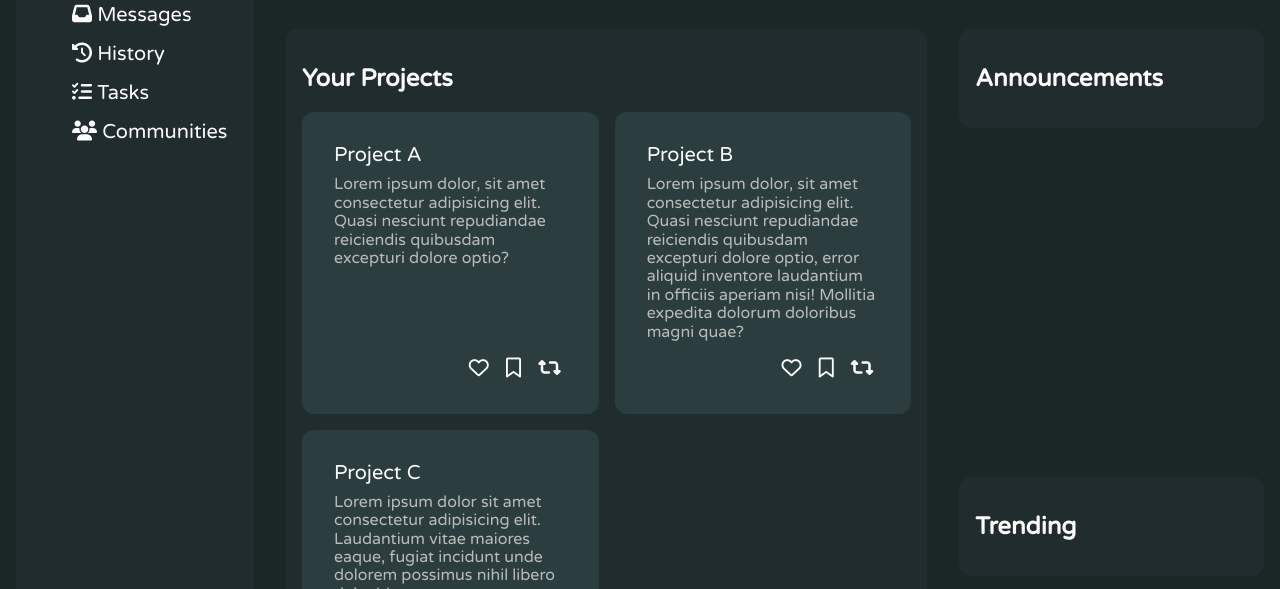
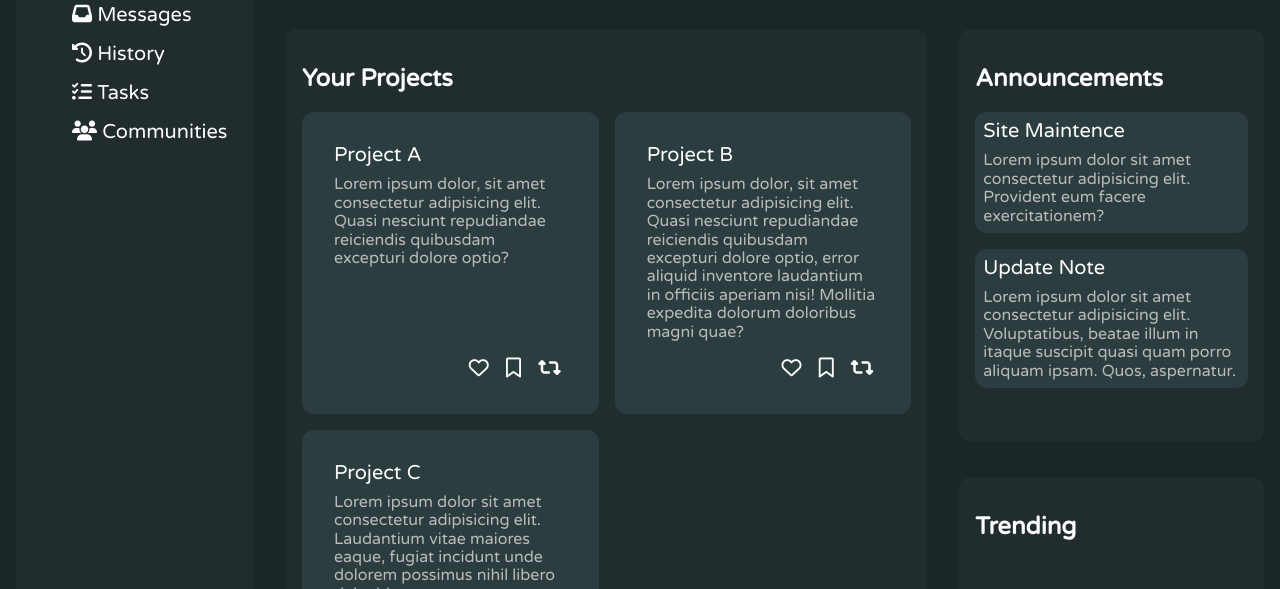
Before and after one commit to HuiHarrison/Odin-Admin-Dashboard, a plain HTML site: page index.html in a window 1280 px wide. Shown: the part 211-800 px from the top of the page. Drawn offline with Linux system fonts and the light colour scheme.

Commit message:
Add Announcements

```diff
--- a/index.html
+++ b/index.html
@@ -108,6 +108,18 @@
         <div class="announcements">
             <div class="container">
                 <h2>Announcements</h2>
+                <div class="announcement-container">
+                    <div class="announcement">
+                        <div class="announcement-title cursor-pointer">Site Maintence</div>
+                        <div class="announcement-description">Lorem ipsum dolor sit amet consectetur adipisicing elit. Provident eum facere exercitationem?</div>
+                    </div>
+
+
+                    <div class="announcement">
+                        <div class="announcement-title cursor-pointer">Update Note</div>
+                        <div class="announcement-description">Lorem ipsum dolor sit amet consectetur adipisicing elit. Voluptatibus, beatae illum in itaque suscipit quasi quam porro aliquam ipsam. Quos, aspernatur.</div>
+                    </div>
+                </div>
             </div>
         </div>
 
--- a/style.css
+++ b/style.css
@@ -153,7 +153,6 @@ nav {
 .projects {
     grid-column: span 2;
     grid-row: span 4;
-    /* height: 100%; */
 }
 
 .projects > .container {
@@ -164,8 +163,16 @@ nav {
     grid-row: span 2;
 }
 
+.announcements > .container {
+    height: 85%;
+}
+
 .trending {
     grid-row: span 2;
+}
+
+.trending > .container {
+    height: 88%;
 }
 
 .card {
@@ -177,7 +184,8 @@ nav {
     padding: 2rem;
 }
 
-.project-title {
+.project-title,
+.announcement-title {
     margin-bottom: 0.5rem;
 }
 
@@ -207,3 +215,20 @@ nav {
     grid-template-columns: repeat(auto-fit, minmax(20vw, 1fr));
     gap: 1rem;
 }
+
+.announcement-container {
+    display: grid;
+    grid-template-columns: 1fr;
+    gap: 1rem;
+}
+
+.announcement {
+    background-color: var(--midnight-green);
+    border-radius: 12px;
+    padding: 0.5rem;
+}
+
+.announcement-description {
+    color: #bababa;
+    font-size: 1rem;
+}
```
